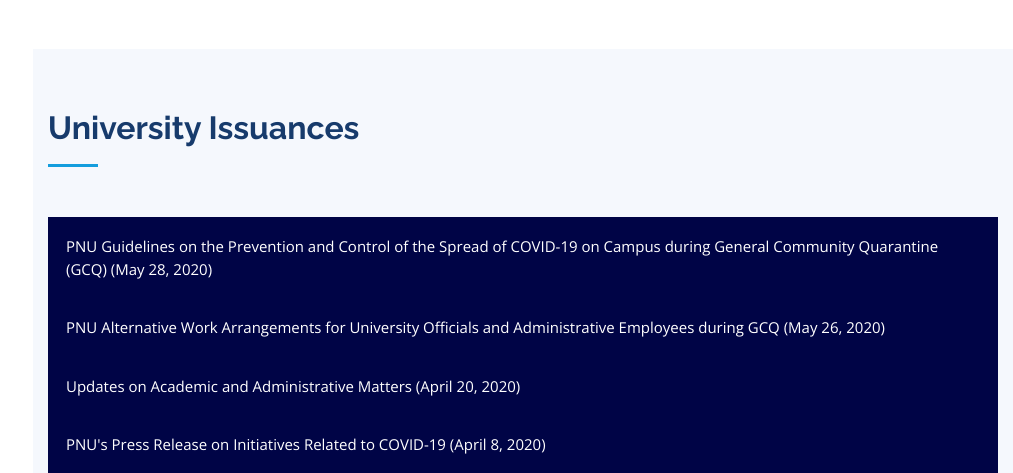
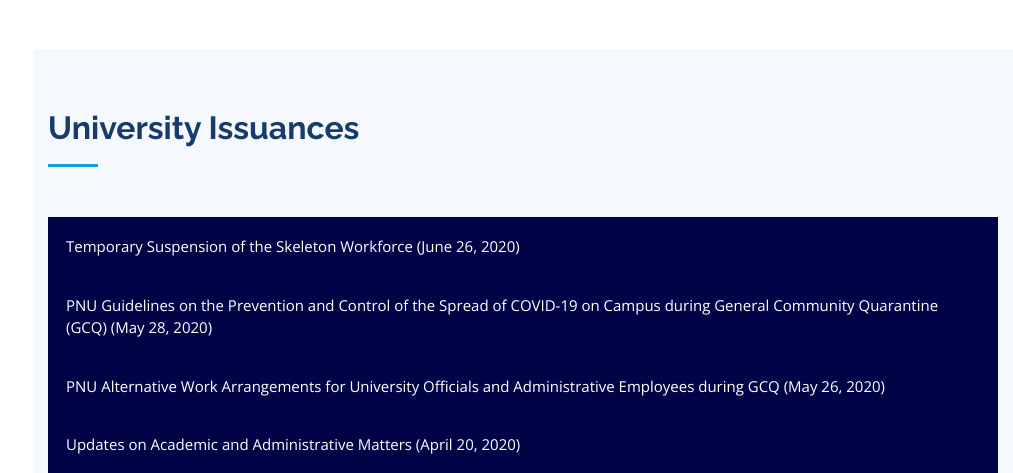
Before and after one commit to micahmatamiranda/pnu_covid19, a PHP site: page / in a window 1280 px wide. Shown: the part 5060-5533 px from the top of the page, without its empty margins (267-1280 px from the left). Run offline with PHP 8.4, Linux system fonts and the light colour scheme; grey boxes are pictures that could not be loaded.

Commit message:
Add files via upload

```diff
--- a/messages.php
+++ b/messages.php
@@ -7,6 +7,14 @@
 
         <div class="row">
           <div class="col-lg-12">
+            <button class="collapsible">Temporary Suspension of the Skeleton Workforce (June 26, 2020)</button>
+            <div class="content">
+              <br>
+              <p>Dear PNU Community,</p>
+              <p>This is to forward University Memorandum No. 112, series of 2020, which issues the PNU Guidelines on the Prevention and Control of the Spread of COVID-19 on Campus during General Community Quarantine (GCQ).</p>
+              <p>For your information.</p>
+              <iframe id="062620201" src="assets/memos/06262020/PNU_UM_135_2020.pdf" frameborder="0" style="border:0; width: 100%; height: 500px;" allowfullscreen></iframe>
+            </div>
             <button class="collapsible">PNU Guidelines on the Prevention and Control of the Spread of COVID-19 on Campus during General Community Quarantine (GCQ) (May 28, 2020)</button>
             <div class="content">
               <br>
```
